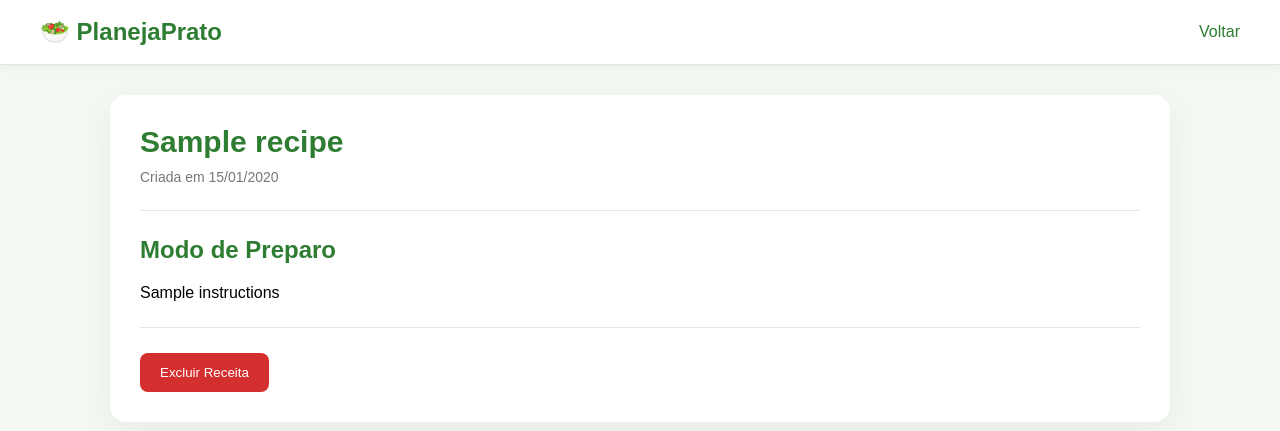
After one commit to douglascosta1995/planejaprato-app, a FastAPI app: template app/templates/app/recipe_detail.html in a window 1280 px wide. The commit adds this page. Shown: the top 431 px of the page. Run offline with FastAPI, Linux system fonts and the light colour scheme; the template is opened without the code that fills it: most values are stand-ins (such as "Sample title", 1, 10 or a date in 2020).

Commit message:
Recipe CRUD initial version

```diff
--- a/app/main.py
+++ b/app/main.py
@@ -4,6 +4,7 @@ from fastapi.templating import Jinja2Templates
 from fastapi.staticfiles import StaticFiles
 from fastapi import Request
 from app.routers.auth import router as auth_router
+from app.routers.recipes import router as recipe_router
 
 from app.database.database import Base
 from app.database.database import engine
@@ -17,6 +18,7 @@ app = FastAPI()
 Base.metadata.create_all(bind=engine)
 
 app.include_router(auth_router)
+app.include_router(recipe_router)
 app.mount("/static", StaticFiles(directory="app/static"), name="static")
 
 templates = Jinja2Templates(
--- a/app/static/css/style.css
+++ b/app/static/css/style.css
@@ -136,6 +136,24 @@ text-decoration: none;
 background: #43a047;
 }
 
+.btn-delete {
+    background: #d32f2f;
+
+    color: white;
+
+    border: none;
+
+    padding: 12px 20px;
+
+    border-radius: 8px;
+
+    cursor: pointer;
+}
+
+.btn-delete:hover {
+    background: #b71c1c;
+}
+
 /* =========================
 MENSAGENS
 ========================= */
@@ -152,6 +170,17 @@ text-align: center;
 .divider {
 margin: 25px 0;
 border-top: 1px solid #e5e5e5;
+}
+
+
+textarea {
+    width: 100%;
+    padding: 12px;
+    border: 1px solid #ddd;
+    border-radius: 8px;
+    font-size: 14px;
+    font-family: inherit;
+    resize: vertical;
 }
 
 /* =========================
@@ -221,8 +250,48 @@ color: #666;
 margin-bottom: 25px;
 }
 
+.recipe-grid {
+    display: grid;
+    grid-template-columns:
+        repeat(auto-fill, minmax(220px, 1fr));
+    gap: 20px;
+    margin-top: 20px;
+}
+
 .recipe-section {
 margin-top: 20px;
+}
+
+.recipe-card {
+    background: white;
+    border-radius: 12px;
+    padding: 20px;
+    box-shadow: 0 2px 8px rgba(0,0,0,0.05);
+    display: flex;
+    flex-direction: column;
+}
+
+.recipe-card h3 {
+    color: #333;
+    margin: 0;
+}
+
+.recipe-name {
+    font-size: 18px;
+    font-weight: bold;
+    color: #333;
+    margin-bottom: 10px;
+}
+
+.recipe-date {
+    color: #777;
+    font-size: 14px;
+    margin-bottom: 20px;
+}
+
+.recipe-card .btn-dashboard {
+    margin-top: auto;
+    text-align: center;
 }
 
 .section-title {
--- /dev/null
+++ b/app/templates/app/recipe_detail.html
@@ -0,0 +1,69 @@
+{% extends "base_app.html" %}
+
+{% block title %}
+{{ recipe.name }}
+{% endblock %}
+
+{% block content %}
+
+<nav class="navbar">
+
+    <div class="navbar-brand">
+        🥗 PlanejaPrato
+    </div>
+
+    <div class="navbar-right">
+
+        <a href="/dashboard" class="logout-link">
+            Voltar
+        </a>
+
+    </div>
+
+</nav>
+
+<div class="dashboard-container">
+
+    <div class="dashboard-card">
+
+        <h1 class="welcome-title">
+            {{ recipe.name }}
+        </h1>
+
+        <p class="recipe-date">
+            Criada em
+            {{ recipe.created_at.strftime("%d/%m/%Y") }}
+        </p>
+
+        <div class="divider"></div>
+
+        <h2 class="section-title">
+            Modo de Preparo
+        </h2>
+
+        <p>
+            {{ recipe.instructions }}
+        </p>
+
+        <div class="divider"></div>
+
+        <form
+            action="/recipes/{{ recipe.id }}/delete"
+            method="post"
+        >
+
+            <button
+                type="submit"
+                class="btn-delete"
+                onclick="return confirm('Deseja realmente excluir esta receita?')"
+            >
+                Excluir Receita
+            </button>
+
+        </form>
+
+    </div>
+
+</div>
+
+{% endblock %}
--- a/app/templates/auth/register_success.html
+++ b/app/templates/auth/register_success.html
@@ -6,6 +6,7 @@
 
 {% block content %}
 
+<div class="auth-container">
     <div class="login-container">
 
         <div class="logo">🥗</div>
@@ -19,7 +20,7 @@
         <a href="/" class="btn">
             Começar a usar o PlanejaPrato
         </a>
-
+    </div>
 </div>
 
 {% endblock %}
```
Also changed, not shown: app/routers/auth.py (+6 -2 lines), app/routers/recipes.py (added, +95 -0 lines), app/services/recipe_service.py (+13 -0 lines), app/templates/app/dashboard.html (+38 -4 lines), app/templates/app/new_recipe.html (added, +63 -0 lines). Lines whose indentation alone changed are shown as unchanged.
